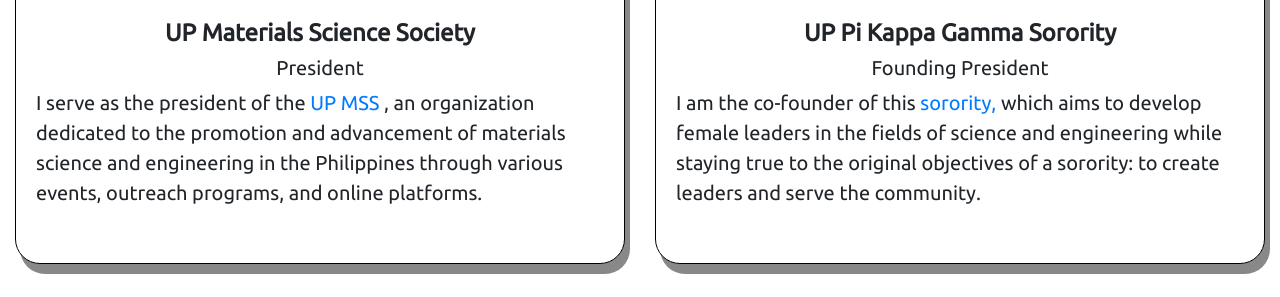
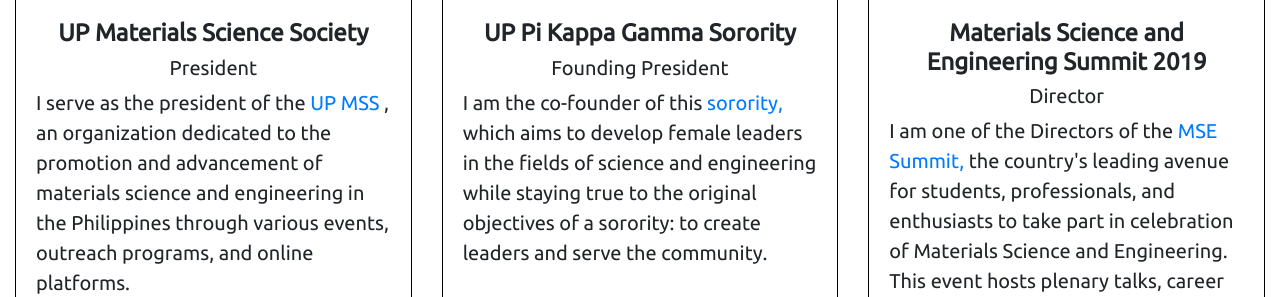
Before and after one commit to zachchao/AlliesWebsite, a Flask app: page / in a window 1280 px wide. Shown: the part 5934-6231 px from the top of the page. Run offline with Flask 2, Linux system fonts and the light colour scheme; some libraries are stand-ins or nearby versions.

Commit message:
removed box shadow and made activities three columns

```diff
--- a/templates/index.html
+++ b/templates/index.html
@@ -32,7 +32,6 @@
         border-color: black;
         background: #dccdc;
         height: 100%;
-        box-shadow: 5px 10px #888888;
     }
 
     .card-tag{
@@ -228,10 +227,10 @@
             <h2 style="width: 100%; font-size: 50px;">extracurriculars</h2>
         </div>
 
-        {% for row in activitiesData|batch(2) %}
+        {% for row in activitiesData|batch(3) %}
         <div class="row" style="margin-bottom: 35px;">
             {% for activity in row %}
-            <div class="col-6">
+            <div class="col-4">
                 <div class="card">
                     <img class="card-img-top" src="{{ activity['img'] }}">
                     <div class="card-body">
```
